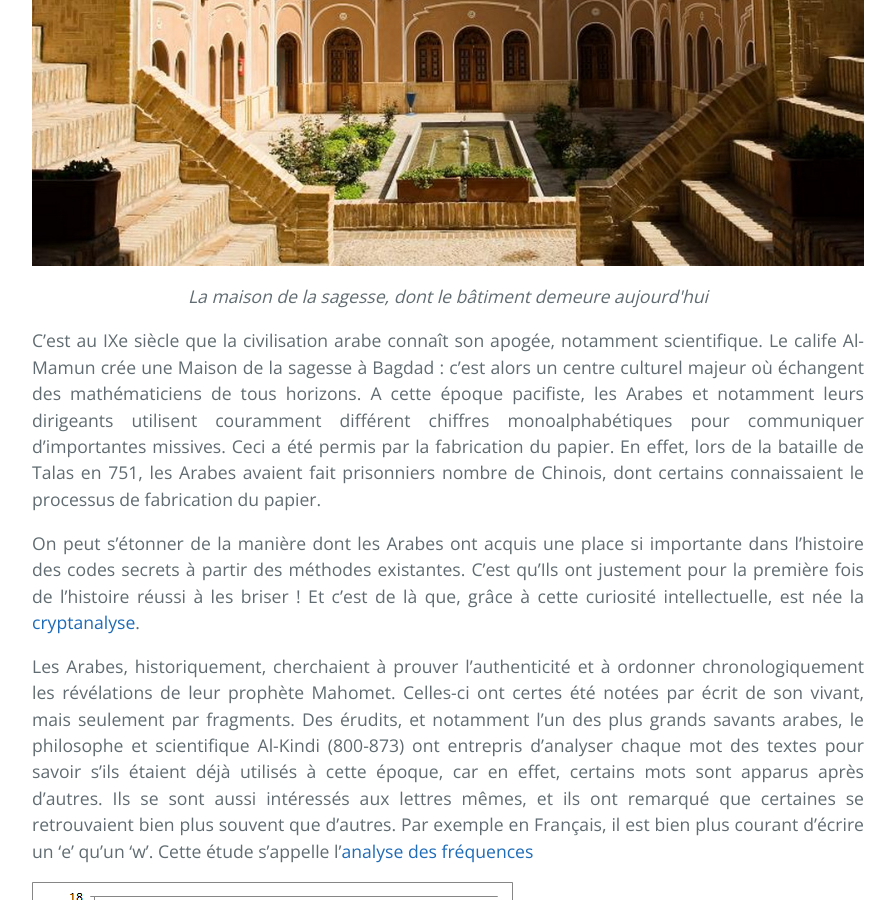
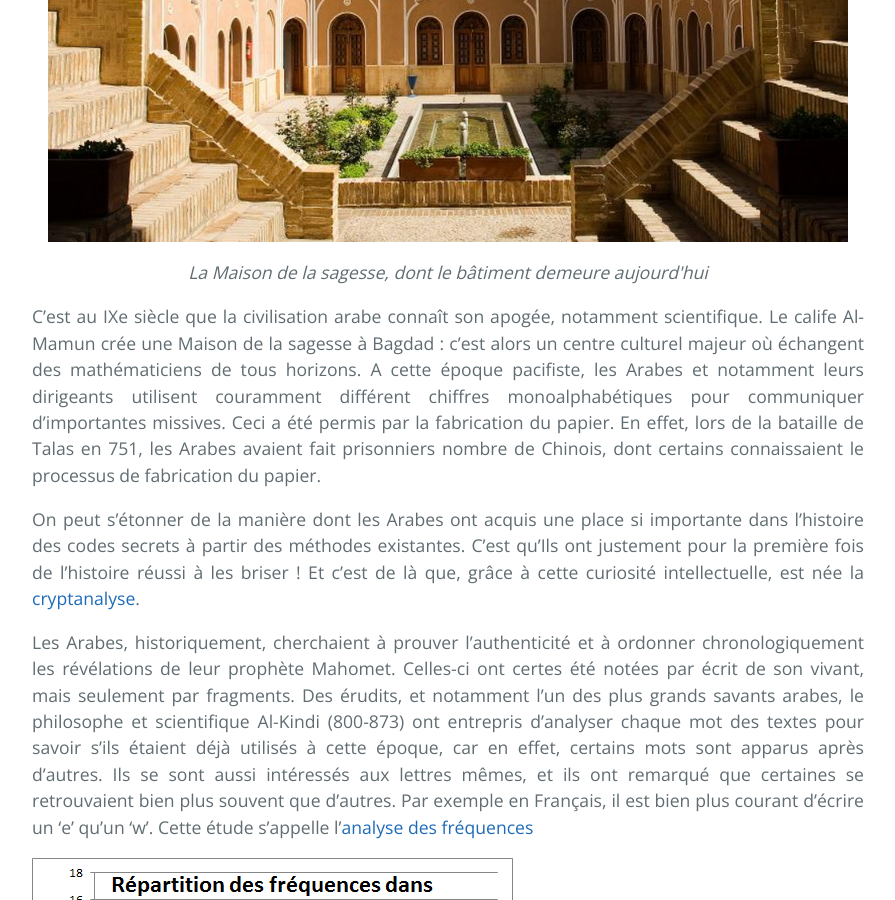
Before and after one commit to SamuelGallay/CryptoTPE, a Jekyll site: the page built from pages/1_Antiquite/4_alkindi.md, in a window 1280 px wide and 900 px high, scrolled down 1282 px. Shown: the whole window, without its empty margins (192-1087 px from the left). Built offline with Jekyll 4.4.1, drawn with Linux system fonts in a browser that asks for light colours; our own code applies the rules of GitHub Pages for plain Markdown files.

Commit message:
Update 4_alkindi.md

```diff
--- a/pages/1_Antiquite/4_alkindi.md
+++ b/pages/1_Antiquite/4_alkindi.md
@@ -12,11 +12,8 @@
 
 À partir de cette date, le califat est centralisé à Bagdad, ceci afin d’affirmer une continuité avec les grands États moyen-orientaux de l’Antiquité : les royaumes assyriens et babyloniens, et surtout les empires perses. Comme le feront plus tard les Occidentaux à la Renaissance, les Abbassides, dans l’ancienne Mésopotamie ou à Alexandrie, utilisent les connaissances scientifiques grecques pour bâtir la science arabe. L'unité linguistique du territoire favorise la construction d’une connaissance globale : tous les textes grecs (Euclide, Aristote, Archimède, Démocrite…) à disposition sont traduits en Arabe et tous les savants de la période écrivent dans cette langue. De plus, le développement des voies de communication et la technique de fabrication du papier ont permis un meilleur échange de connaissances entre les scientifiques.
 
-
-![maison-de-la-sagesse]({{ "/assets/1_Antiquite/maison-de-la-sagesse.jpg" | relative_url }}){: .center-image }
-<p align="center"> <em>La maison de la sagesse, dont le bâtiment demeure aujourd'hui</em> </p>
-
-
+<img src="{{ "/assets/1_Antiquite/maison-de-la-sagesse.jpg" | relative_url }}" alt="Scytale" style="margin: 0 auto;display: block; width: 800px;"/>
+<p align="center"> <em>La Maison de la sagesse, dont le bâtiment demeure aujourd'hui</em> </p>
 
 C’est au IXe siècle que la civilisation arabe connaît son apogée, notamment scientifique.
 Le calife Al-Mamun crée une Maison de la sagesse à Bagdad : c’est alors un centre culturel majeur où échangent des mathématiciens de tous horizons.
```
